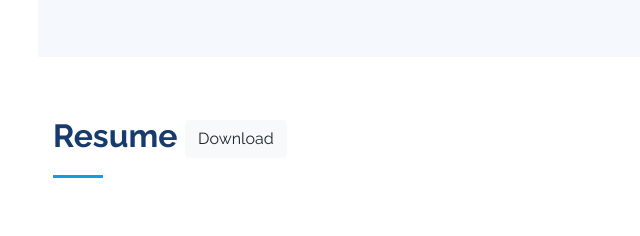
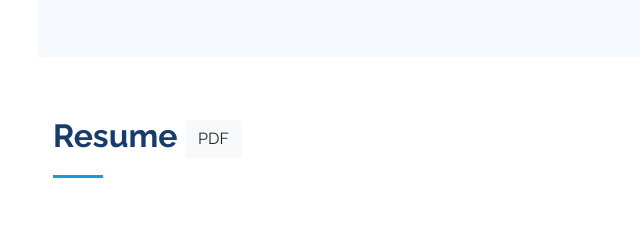
Before and after one commit to ThribhuvanGuptaS/ThribhuvanGuptaS.github.io, a plain HTML site: page index.html in a window 1280 px wide. Shown: the part 1844-2080 px from the top of the page, 262-902 px from the left. Drawn offline with nearby package versions, Linux system fonts and the light colour scheme.

Commit message:
Update index.html

```diff
--- a/index.html
+++ b/index.html
@@ -230,7 +230,7 @@
       <div class="container">
 
         <div class="section-title">
-          <h2>Resume  <a role="button" href="https://thribhuvan.codes/resume.html" class="btn btn-light">Download</a></h2>
+          <h2>Resume  <a role="button" href="https://thribhuvan.codes/Thribhuvan-Resume.pdf" class="btn btn-light">PDF</a></h2>
         </div>
 
         <div class="row">
```
